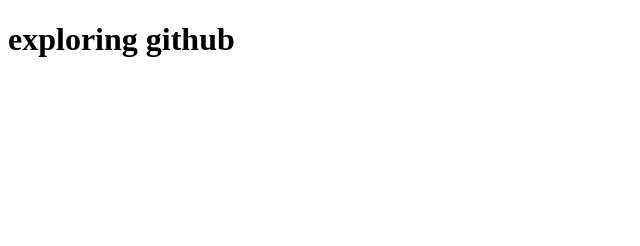
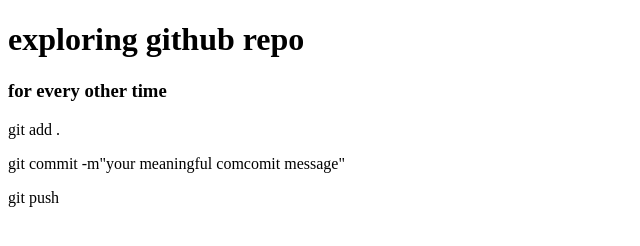
Before and after one commit to Iftesham777/my-second-github, a plain HTML site: page index.html in a window 1280 px wide. Shown: the whole page, without its empty margins (0-640 px from the left). Drawn offline with Linux system fonts and the light colour scheme.

Commit message:
added commnads to push changes to github

```diff
--- a/index.html
+++ b/index.html
@@ -6,6 +6,13 @@
     <title>exploring github</title>
 </head>
 <body>
-    <h1>exploring github</h1>
+    <h1>exploring github repo</h1>
+    <div>
+        <h3>for every other time</h3>
+        <p>git add .</p>
+        <p>git commit -m"your meaningful comcomit message"</p>
+        <p>git push</p>
+    </div>
+
 </body>
 </html>
```
